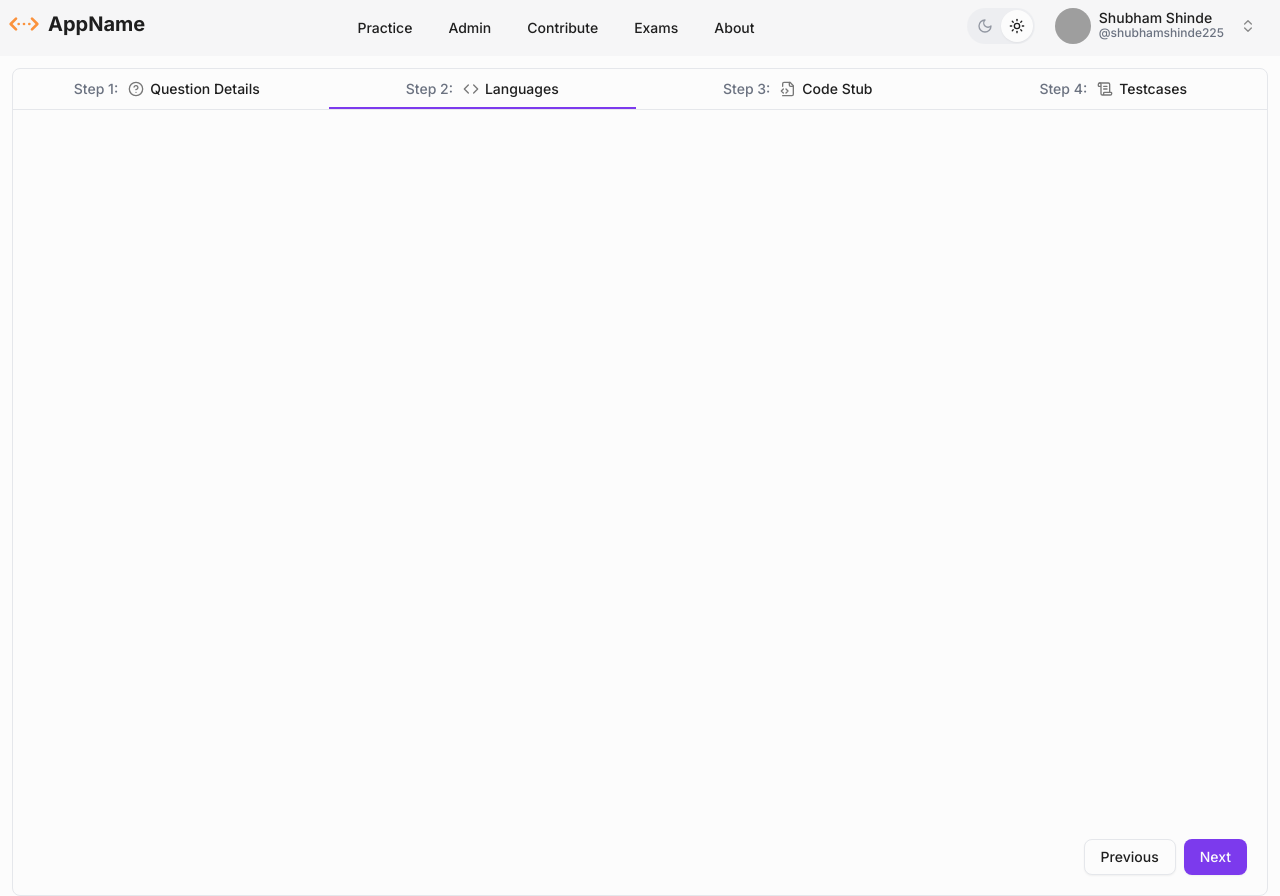
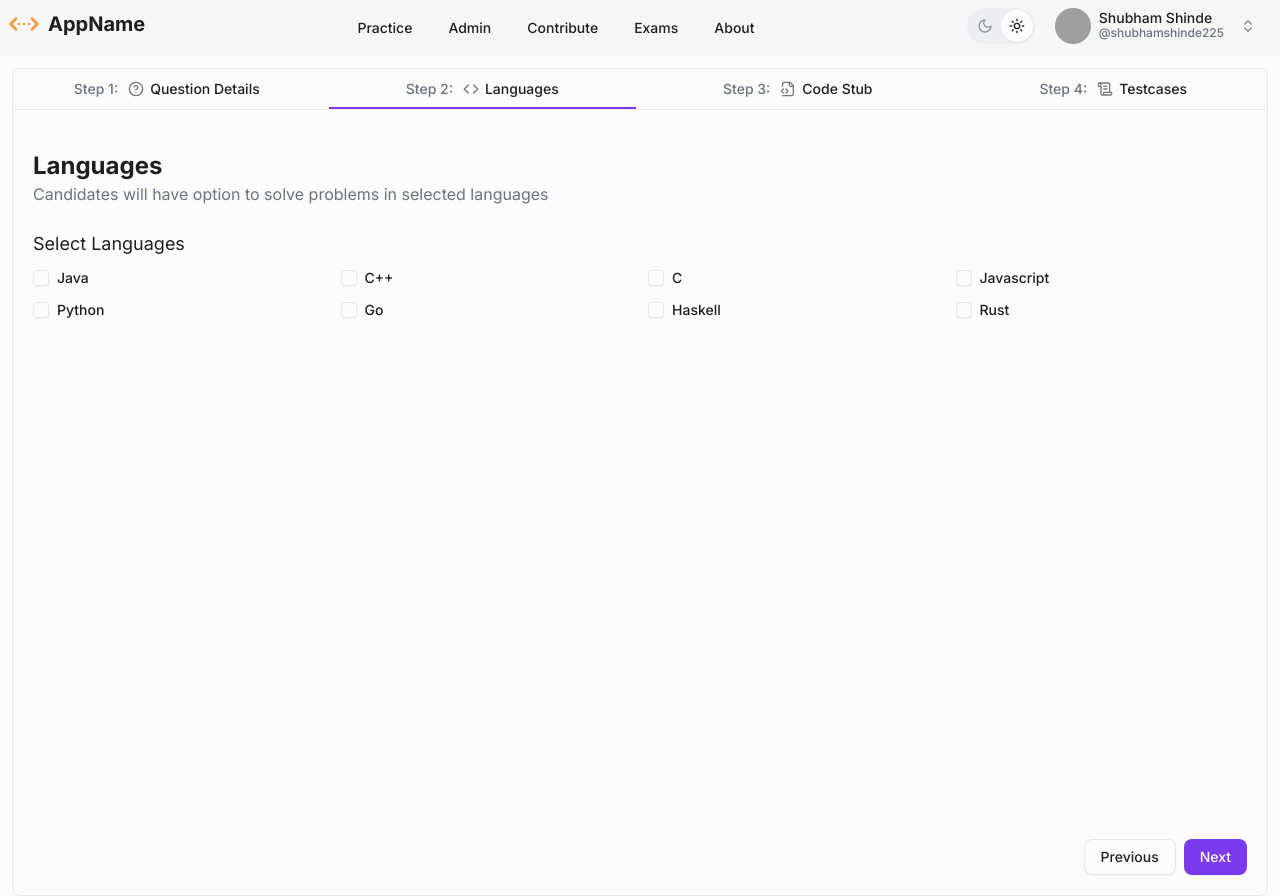
Before and after one commit to shubham225/codeplayground-web, a Next.js app: page /contribute-question/coding in a window 1280 px wide. Both pictures are taken after a click on the button "Next". Built offline with nearby package versions, Linux system fonts and the light colour scheme; grey boxes are pictures that could not be loaded.

Commit message:
Languages tab added

```diff
--- a/src/components/contribute/coding-question/step-code-stub.tsx
+++ b/src/components/contribute/coding-question/step-code-stub.tsx
@@ -6,7 +6,9 @@ type Props = { setStep: React.Dispatch<React.SetStateAction<string>> };
 export default function CodeStubDetails({ setStep }: Props) {
   return (
     <div className="p-5 flex flex-col justify-between gap-4">
-      <div className="flex flex-col gap-2 h-[673px]"></div>
+      <div className="flex flex-col gap-2 h-[673px]">
+
+      </div>
       <div className="flex flex-row-reverse gap-2">
         <Button
           onClick={(e) => {
--- a/src/components/contribute/coding-question/step-languages.tsx
+++ b/src/components/contribute/coding-question/step-languages.tsx
@@ -1,12 +1,75 @@
 import { Button } from "@/components/ui/button";
+import { Checkbox } from "@/components/ui/checkbox";
+import { Label } from "@/components/ui/label";
 import React from "react";
 
 type Props = { setStep: React.Dispatch<React.SetStateAction<string>> };
 
+const languages = [
+  {
+    id: "#123",
+    name: "Java",
+    selected: true,
+  },
+  {
+    id: "#124",
+    name: "C++",
+    selected: true,
+  },
+  {
+    id: "#125",
+    name: "C",
+    selected: true,
+  },
+  {
+    id: "#126",
+    name: "Javascript",
+    selected: true,
+  },
+  {
+    id: "#127",
+    name: "Python",
+    selected: true,
+  },
+  {
+    id: "#128",
+    name: "Go",
+    selected: true,
+  },
+  {
+    id: "#129",
+    name: "Haskell",
+    selected: true,
+  },
+  {
+    id: "#120",
+    name: "Rust",
+    selected: true,
+  },
+];
+
 export default function LanguagesDetails({ setStep }: Props) {
   return (
     <div className="p-5 flex flex-col justify-between gap-4">
-      <div className="flex flex-col gap-2 h-[673px]"></div>
+      <div className="flex flex-col h-[673px]">
+        <h1 className="text-2xl font-bold">Languages</h1>
+        <h4 className="text-md text-muted-foreground">
+          Candidates will have option to solve problems in selected languages
+        </h4>
+        <div className="flex flex-col gap-3 pt-6">
+          <h2 className="text-lg">Select Languages</h2>
+          <div className="grid grid-cols-4 gap-4">
+            {languages.map((language) => {
+              return (
+                <div className="flex items-center gap-2">
+                  <Checkbox id={language.id} />
+                  <Label htmlFor={language.id}>{language.name}</Label>
+                </div>
+              );
+            })}
+          </div>
+        </div>
+      </div>
       <div className="flex flex-row-reverse gap-2">
         <Button
           onClick={(e) => {
```
